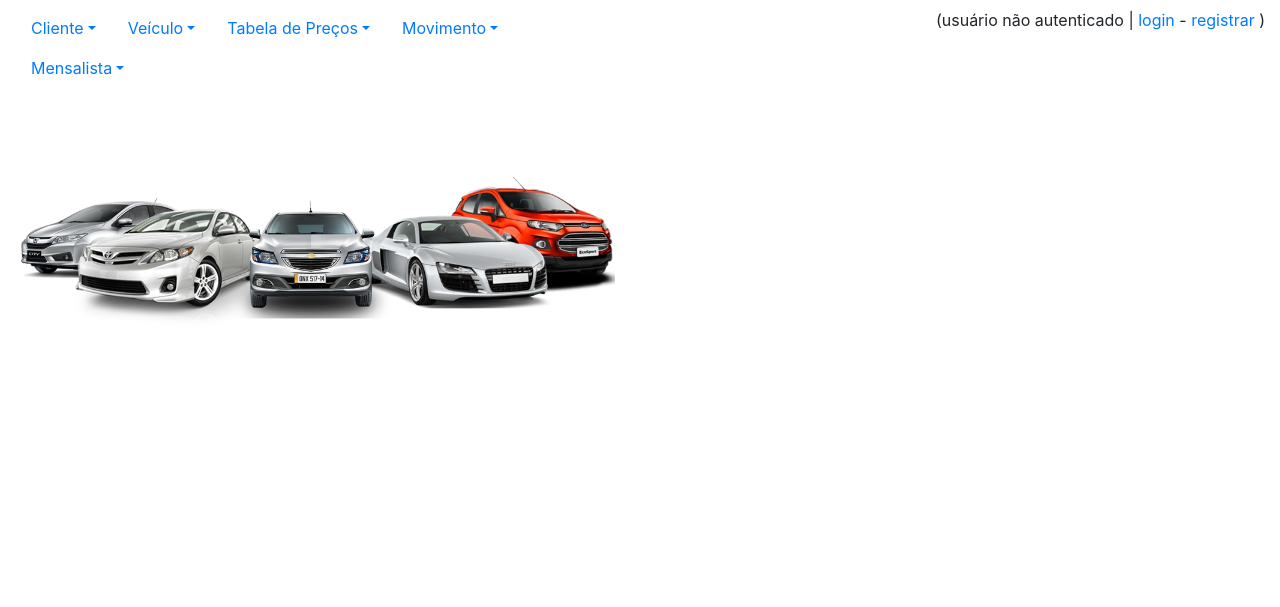
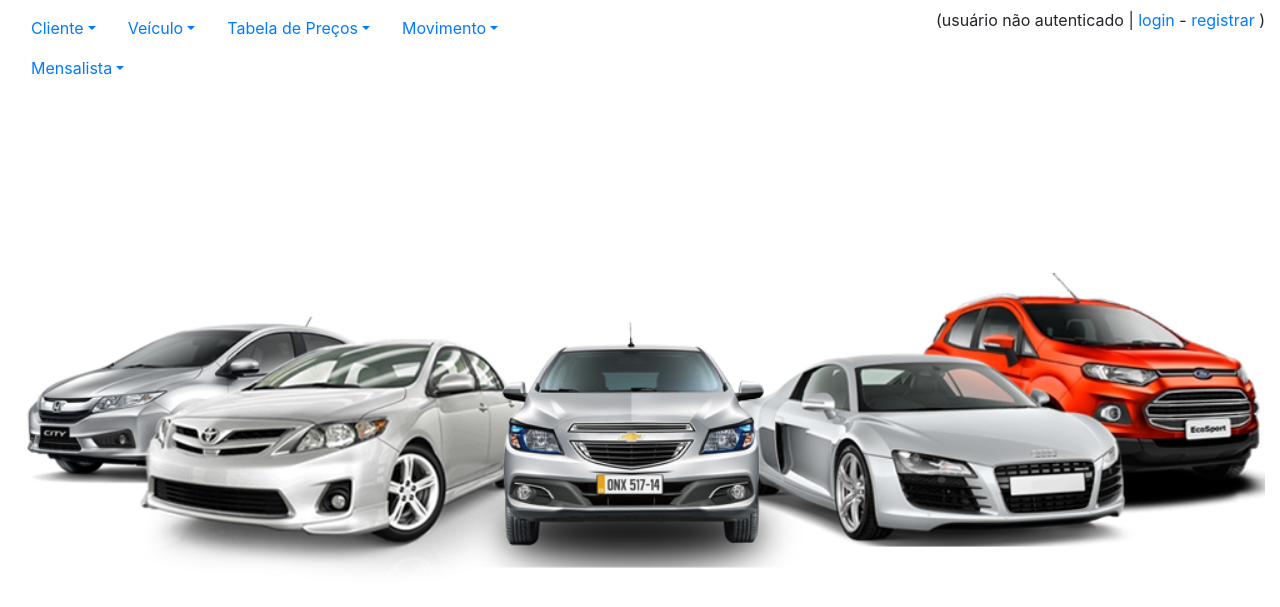
Before and after one commit to wilson-silva/estacionamento-django, a Django app: template core/templates/core/index.html in a window 1280 px wide. Shown: the top 607 px of the page. Run offline with Django 3.2, Linux system fonts and the light colour scheme; the template is opened without the code that fills it, so the values that code supplies are empty; some libraries are stand-ins or nearby versions.

Commit message:
refatorações finais

```diff
--- a/core/templates/core/index.html
+++ b/core/templates/core/index.html
@@ -7,6 +7,6 @@
 
 {% block main %}
 
-      <img src="{% static 'img/fundo.png' %}" width="600">
+       <img  src="{% static 'img/fundo.png' %}"class="img-fluid" width="1500">
 
 {% endblock %}
--- a/core/templates/core/listagem_movimentos.html
+++ b/core/templates/core/listagem_movimentos.html
@@ -8,6 +8,7 @@
 
 {% block main %}
  <br> <button class="btn btn-success"  onclick="location.href='/'">Home</button><br><br>
+
 
       <ul class="list-group">
             {% for mov in movimentos %}
--- a/core/views.py
+++ b/core/views.py
@@ -237,6 +237,7 @@
 
 @login_required
 def listagem_movimentos(request):
+
     dados = Movimento.objects.all()
     contexto = {'movimentos': dados, 'acao': 'Lista Movimentos', 'titulo ': 'lista_movimento'}
     return render(request, 'core/listagem_movimentos.html', contexto)
--- a/static_files/css/style.css
+++ b/static_files/css/style.css
@@ -2,9 +2,3 @@
 body {
   font-family: Arial, Helvetica, sans-serif;
 }
-
-
-.img{
-    margin-top:-190px;
-    width:300;
-}
```
Also changed, not shown: 1 other file.
